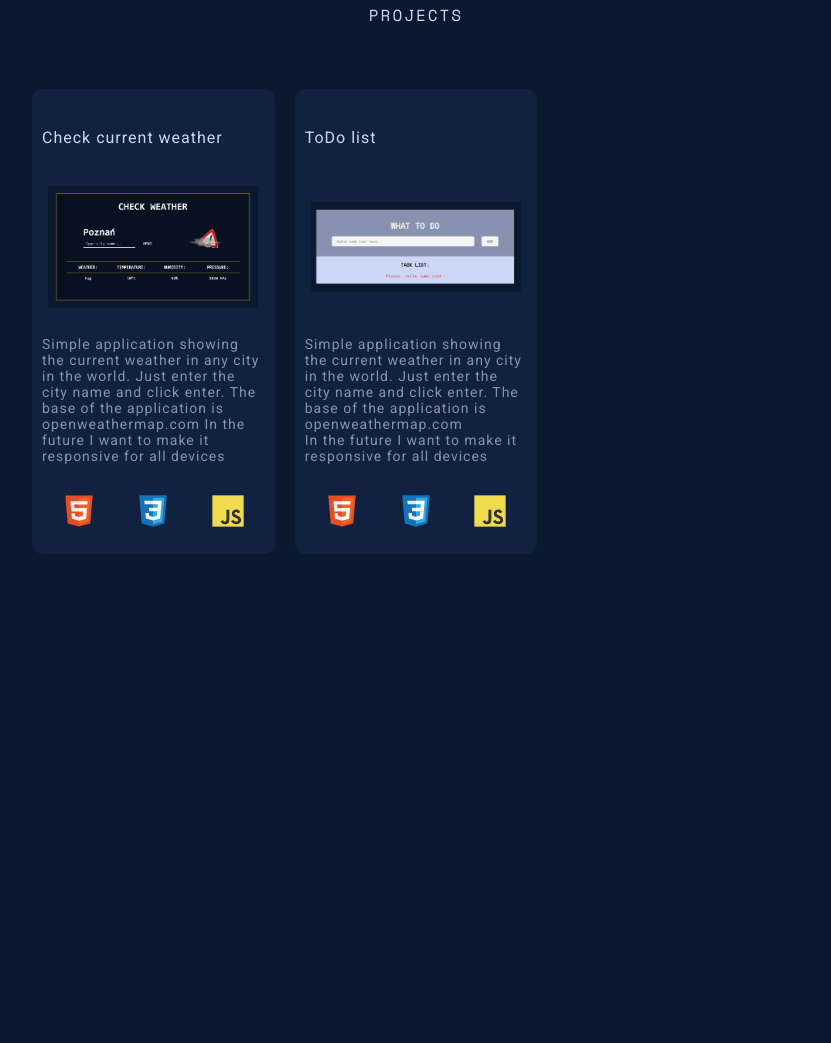
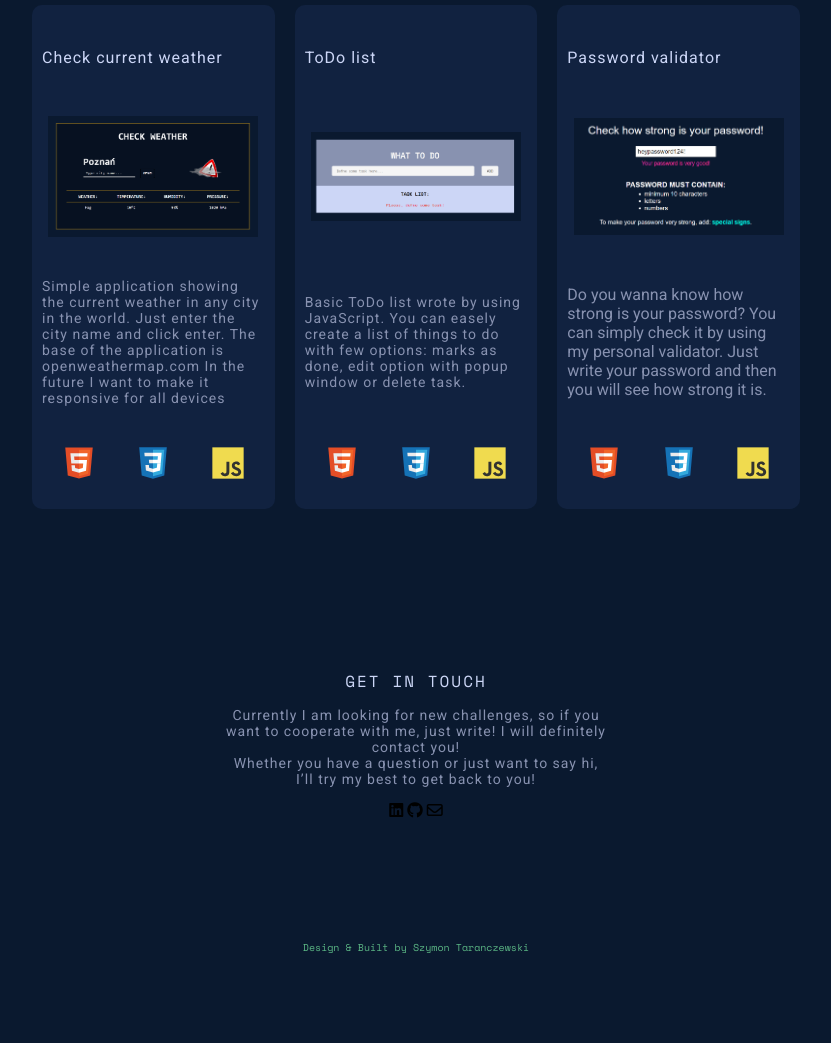
Before and after one commit to mystertaran/szymontaranczewski.com, a plain HTML site: page index.html in a window 1280 px wide. Shown: the part 1251-2294 px from the top of the page, without its empty margins (224-1055 px from the left). After the commit the page ends 2226 px from the top, so only its background shows below. Drawn offline with nearby package versions, Linux system fonts and the light colour scheme.

Commit message:
Finishing projects, add contact section

```diff
--- a/index.html
+++ b/index.html
@@ -30,6 +30,10 @@
       //   }, 3000);
       // });
     </script>
+    <script
+      src="https://kit.fontawesome.com/ff48838b87.js"
+      crossorigin="anonymous"
+    ></script>
     <link rel="stylesheet" href="style.css" />
     <title>Szymon Taranczewski</title>
   </head>
@@ -131,6 +135,7 @@
     <section>
       <div class="third-container">
         <div id="projects" class="projects-info">Projects</div>
+        <a href="#" class="anchor-project">
           <div class="project-one">
             <div class="project-name">Check current weather</div>
             <div class="project-img">
@@ -142,10 +147,10 @@
             </div>
             <div class="project-description">
               <p class="project-des">
-              Simple application showing the current weather in any city in the
-              world. Just enter the city name and click enter. The base of the
-              application is openweathermap.com In the future I want to make it
-              responsive for all devices
+                Simple application showing the current weather in any city in
+                the world. Just enter the city name and click enter. The base of
+                the application is openweathermap.com In the future I want to
+                make it responsive for all devices
               </p>
             </div>
             <div class="project-lang">
@@ -166,21 +171,22 @@
               />
             </div>
           </div>
+        </a>
+        <a href="#" class="anchor-project">
           <div class="project-two">
             <div class="project-name2">ToDo list</div>
             <div class="project-img2">
               <img
                 src="/data/images/app-img/todo.png"
-              alt="Current Weather App image"
+                alt="Task List App image"
                 class="app-img"
               />
             </div>
             <div class="project-description2">
               <p class="project-des">
-              Simple application showing the current weather in any city in the
-              world. Just enter the city name and click enter. The base of the
-              application is openweathermap.com<br />
-              In the future I want to make it responsive for all devices
+                Basic ToDo list wrote by using JavaScript. You can easely create
+                a list of things to do with few options: marks as done, edit
+                option with popup window or delete task.
               </p>
             </div>
             <div class="project-lang2">
@@ -201,13 +207,46 @@
               />
             </div>
           </div>
+        </a>
+        <a href="#" class="anchor-project">
           <div class="project-three">
-          <div class="project-name3"></div>
-          <div class="project-img3"></div>
-          <div class="project-description3"></div>
-          <div class="project-lang3"></div>
+            <div class="project-name3">Password validator</div>
+            <div class="project-img3">
+              <img
+                src="/data/images/app-img/passwordcheck.png"
+                alt="Password Validator App image"
+                class="app-img"
+              />
             </div>
-        <div class="project-four"></div>
+            <div class="project-description3">
+              <p class="project-des">
+                Do you wanna know how strong is your password? You can simply
+                check it by using my personal validator. Just write your
+                password and then you will see how strong it is.
+              </p>
+            </div>
+            <div class="project-lang3">
+              <img
+                src="/data/images/lang-logo/html5.svg"
+                alt="HTML logo"
+                class="lang-img"
+              />
+              <img
+                src="/data/images/lang-logo/css3.svg"
+                alt="CSS logo"
+                class="lang-img"
+              />
+              <img
+                src="/data/images/lang-logo/javascript.svg"
+                alt="JavaScript logo"
+                class="lang-img"
+              />
+            </div>
+          </div>
+        </a>
+        <!-- SPACE FOR FUTURE PROJECTS   -->
+
+        <!-- <div class="project-four"></div>
         <div class="project-five">
           <div class="project-name5"></div>
           <div class="project-img5"></div>
@@ -219,6 +258,24 @@
           <div class="project-img6"></div>
           <div class="project-description6"></div>
           <div class="project-lang6"></div>
+        </div> -->
+      </div>
+    </section>
+    <section>
+      <div class="fourth-container">
+        <div class="contact">Get In Touch</div>
+        <div class="contact-description">
+          <p class="contact-des">
+            Currently I am looking for new challenges, so if you want to
+            cooperate with me, just write! I will definitely contact you!<br />
+            Whether you have a question or just want to say hi, I’ll try my best
+            to get back to you!
+          </p>
+        </div>
+        <div class="contact-icons">
+          <i class="fa-brands fa-linkedin"></i>
+          <i class="fa-brands fa-github"></i>
+          <i class="fa-regular fa-envelope"></i>
         </div>
       </div>
     </section>
--- a/style.css
+++ b/style.css
@@ -43,6 +43,22 @@ body {
 
 .no-scroll {
   overflow: hidden;
+}
+
+#about {
+  scroll-margin-top: 100px;
+}
+
+#skills {
+  scroll-margin-top: 100px;
+}
+
+#projects {
+  scroll-margin-top: 100px;
+}
+
+#contact {
+  scroll-margin-top: 100px;
 }
 
 section {
@@ -343,7 +359,7 @@ footer {
 .third-container {
   display: grid;
   grid-template-columns: 1fr 1fr 1fr;
-  grid-template-rows: 0.3fr 1.3fr 1.3fr;
+  /* grid-template-rows: 0.3fr 1.3fr 1.3fr; */
   gap: 20px;
   grid-auto-flow: row;
   grid-template-areas:
@@ -354,6 +370,8 @@ footer {
   min-width: 300px;
   height: auto;
   margin-top: 140px;
+  margin-left: 10px;
+  margin-right: 10px;
 }
 
 @media only screen and (max-width: 768px) {
@@ -386,6 +404,7 @@ footer {
   display: grid;
   grid-template-columns: 1fr;
   grid-template-rows: 0.7fr 1.3fr 1.4fr 0.6fr;
+  height: 484px;
   gap: 0px 0px;
   grid-auto-flow: row;
   grid-template-areas:
@@ -453,6 +472,7 @@ footer {
   display: grid;
   grid-template-columns: 1fr;
   grid-template-rows: 0.7fr 1.3fr 1.4fr 0.6fr;
+  height: 484px;
   gap: 0px 0px;
   grid-auto-flow: row;
   grid-template-areas:
@@ -503,6 +523,7 @@ footer {
   display: grid;
   grid-template-columns: 1fr;
   grid-template-rows: 0.7fr 1.3fr 1.4fr 0.6fr;
+  height: 484px;
   gap: 0px 0px;
   grid-auto-flow: row;
   grid-template-areas:
@@ -511,12 +532,19 @@ footer {
     "project-description3"
     "project-lang3";
   grid-area: project-three;
+  background-color: #112240;
+  border-radius: 10px;
+  padding: 10px;
 }
 
 .project-name3 {
   justify-self: start;
   align-self: center;
   grid-area: project-name3;
+  text-align: none;
+  font-size: 16px;
+  letter-spacing: 1px;
+  color: #ccd6f6;
 }
 
 .project-img3 {
@@ -532,9 +560,11 @@ footer {
 }
 
 .project-lang3 {
-  justify-self: center;
   align-self: center;
   grid-area: project-lang3;
+  display: flex;
+  justify-content: space-around;
+  max-width: 380px;
 }
 
 .project-four {
@@ -658,6 +688,69 @@ footer {
   grid-area: project-lang6;
 }
 
+.anchor-project {
+  text-decoration: none;
+}
+
+.anchor-project:hover {
+  transform: translateY(-5px);
+  transition: all 0.3s ease-in-out;
+}
+
+.fourth-container {
+  display: grid;
+  grid-template-columns: 1fr;
+  grid-template-rows: 0.4fr 2.3fr 0.3fr;
+  gap: 0px 0px;
+  grid-auto-flow: row;
+  grid-template-areas:
+    "contact"
+    "contact-description"
+    "contact-icons";
+  max-width: 380px;
+  min-width: 300px;
+  height: auto;
+  margin-top: 140px;
+  margin-left: 10px;
+  margin-right: 10px;
+}
+
+.contact {
+  justify-self: center;
+  align-self: center;
+  grid-area: contact;
+  text-transform: uppercase;
+  font-size: 16px;
+  font-family: "Space Mono", monospace;
+  letter-spacing: 2px;
+  color: #ccd6f6;
+}
+
+.contact-description {
+  align-self: center;
+  grid-area: contact-description;
+  text-align: center;
+  font-size: 14px;
+  letter-spacing: 1px;
+}
+
+.contact-icons {
+  display: inline-block;
+  justify-self: center;
+  align-self: center;
+  grid-area: contact-icons;
+}
+
+@media only screen and (max-width: 768px) {
+  .fourth-container {
+    grid-template-columns: 1fr;
+    grid-template-areas:
+      "contact"
+      "contact-description"
+      "contact-icons";
+    margin-top: 80px;
+  }
+}
 /* LOADER */
 
 .loader-wrapper {
```
Also changed, not shown: data/images/app-img/passwordcheck.png (added). Lines whose indentation alone changed are shown as unchanged.
